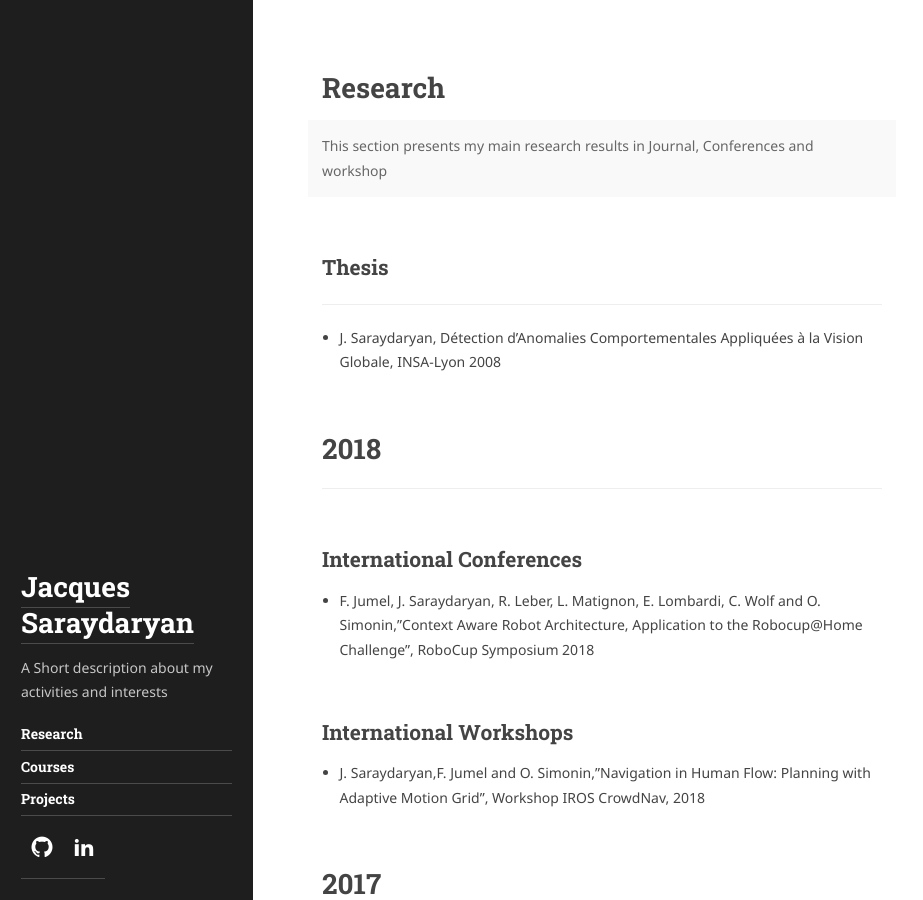
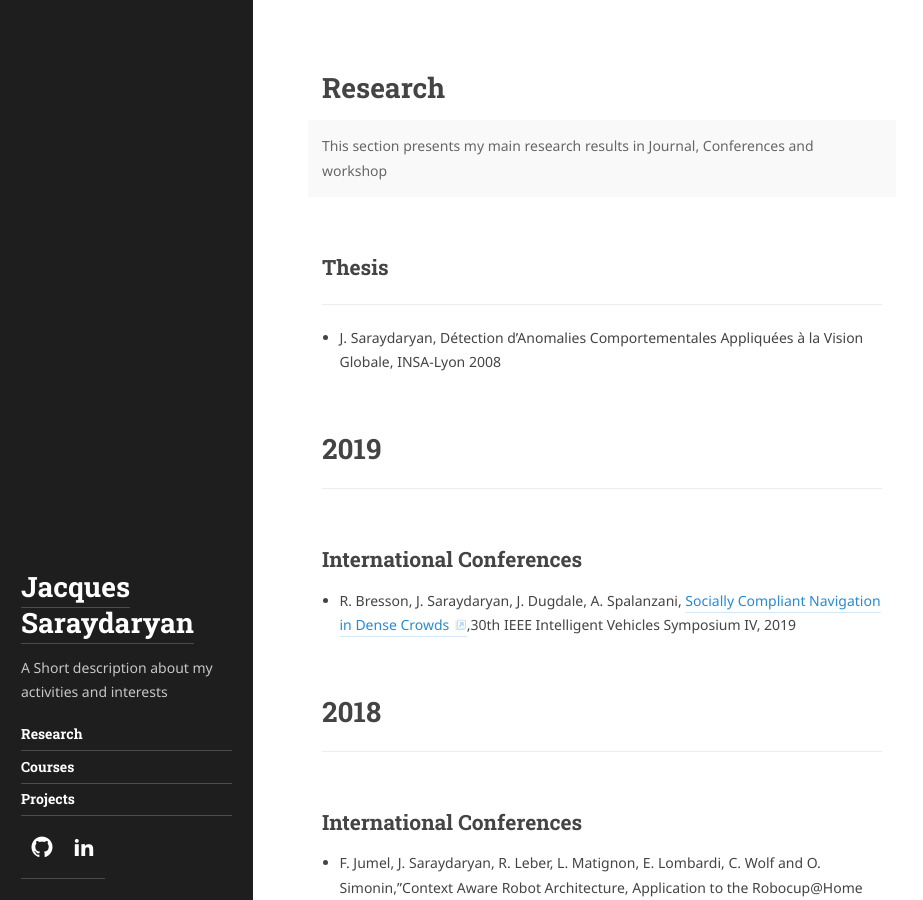
Before and after one commit to jacques-saraydaryan/jacques-saraydaryan.github.io, a Jekyll site: the page built from menus_pages/researchPage.md, in a window 1280 px wide and 900 px high. Shown: the whole window, without its empty margins (0-923 px from the left). Built offline with Jekyll 4.4.1, drawn with Linux system fonts in a browser that asks for light colours; some web fonts are replaced.

Commit message:
Update researchPage.md
add iv ref

```diff
--- a/menus_pages/researchPage.md
+++ b/menus_pages/researchPage.md
@@ -16,6 +16,12 @@ accent_image:
 ***
 
 * J. Saraydaryan, Détection d’Anomalies Comportementales Appliquées à la Vision Globale, INSA-Lyon 2008
+
+# 2019
+***
+## International Conferences
+* R. Bresson, J. Saraydaryan, J. Dugdale, A. Spalanzani, [Socially Compliant Navigation in Dense Crowds](https://hal.inria.fr/hal-02096006),30th IEEE Intelligent Vehicles Symposium IV, 2019
+
 
 # 2018
 ***
```
